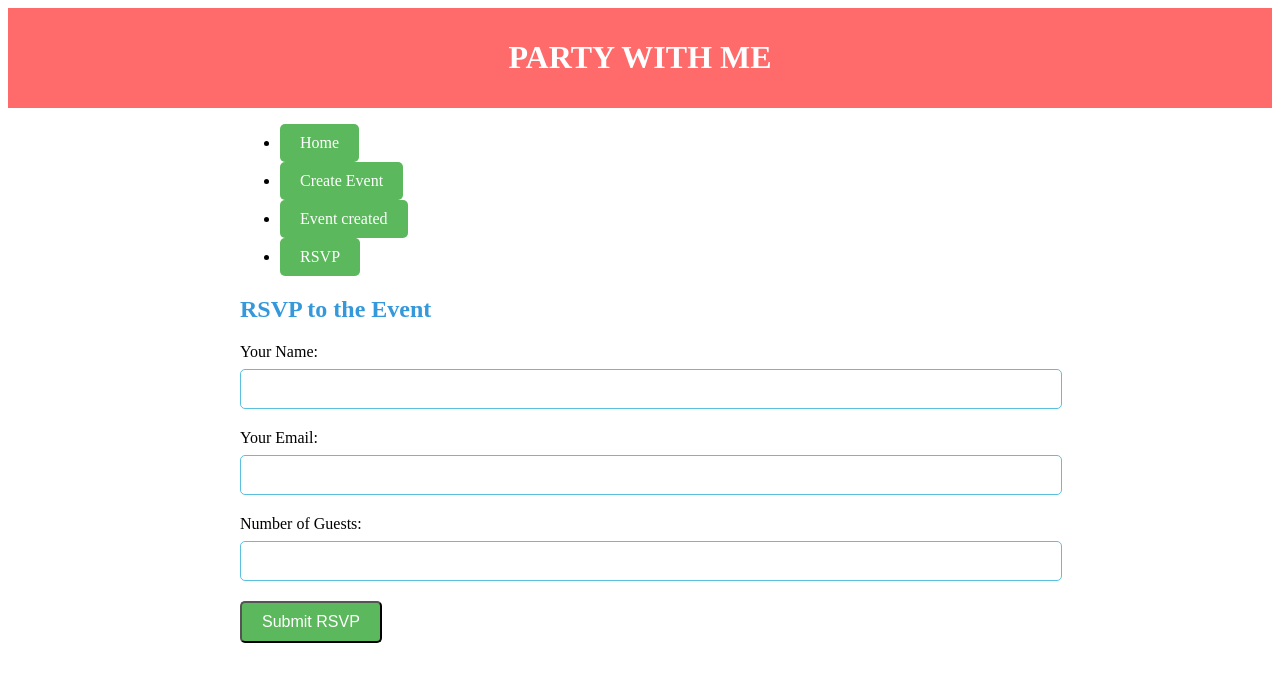
After one commit to emdinga/Party_with_me, a Flask app: template app/templates/rsvp.html in a window 1280 px wide. The commit adds this page. Shown: the top 682 px of the page. Run offline with Flask 3, Linux system fonts and the light colour scheme; the template is opened without the code that fills it, so the values that code supplies are empty.

Commit message:
party with me

```diff
--- a/app/static/js/main.js
+++ b/app/static/js/main.js
@@ -1,9 +1,8 @@
 document.addEventListener('DOMContentLoaded', function() {
   console.log('Hello from main.js!');
 
-  // Function to handle event creation form submission
   function handleEventCreationForm() {
-    const eventForm = document.getElementById('event-creation-form');
+    const eventForm = document.getElementById('create_event');
 
     if (eventForm) {
       eventForm.addEventListener('submit', function(event) {
--- a/app/static/style.css
+++ b/app/static/style.css
@@ -1,5 +1,4 @@
 """ container stylesheet """
-
 
 body {
   font-family: 'Segoe UI', Tahoma, Geneva, Verdana, sans-serif;
@@ -8,7 +7,7 @@ body {
 }
 
 .header {
-  background-color: #333;
+  background-color: #ff6b6b; /* Fun red color */
   color: #fff;
   padding: 10px;
   text-align: center;
@@ -25,14 +24,14 @@ body {
   font-size: 16px;
   text-align: center;
   text-decoration: none;
-  background-color: #007BFF;
+  background-color: #5cb85c; /* Playful green color */
   color: #fff;
   border-radius: 5px;
   cursor: pointer;
 }
 
 .btn:hover {
-  background-color: #0056b3;
+  background-color: #4cae4c; /* Darker green on hover */
 }
 
 .form-group {
@@ -45,18 +44,44 @@ body {
   margin-bottom: 8px;
 }
 
-.form-group input {
+.form-group input,
+.form-group textarea {
   width: 100%;
   padding: 10px;
   font-size: 16px;
-  border: 1px solid #ccc;
+  border: 1px solid #5bc0de; /* Light blue border */
   border-radius: 5px;
 }
 
 .form-group textarea {
-  width: 100%;
-  padding: 10px;
-  font-size: 16px;
-  border: 1px solid #ccc;
+  resize: vertical; /* Allow vertical resizing for textarea */
+}
+
+/* Additional styles for a playful touch */
+.container h2 {
+  color: #3498db; /* Blue heading color */
+}
+
+.container p {
+  color: #2ecc71; /* Light green paragraph color */
+}
+
+.event-card {
+  border: 1px solid #e74c3c; /* Red border for event cards */
   border-radius: 5px;
+  padding: 15px;
+  margin-bottom: 20px;
 }
+
+.event-card h4 {
+  color: #e74c3c;
+}
+
+.event-card a.btn {
+  background-color: #3498db;
+  color: #fff;
+}
+
+.event-card a.btn:hover {
+  background-color: #2980b9;
+}
--- a/app/templates/layout.html
+++ b/app/templates/layout.html
@@ -15,9 +15,10 @@
 
   <nav class="container">
 	  <ul>
-		  <li><a href="{{ url_for('home') }}">Home</a></li>
-		  <li><a href="{{ url_for('create_event') }}">Create Event</a></li>
-		  <li><a href="{{ url_for('event_created') }}">Event created</a></li>
+		  <li><a href="{{ url_for('home') }}" class="btn">Home</a></li>
+		  <li><a href="{{ url_for('create_event') }}" class="btn">Create Event</a></li>
+		  <li><a href="{{ url_for('event_created') }}" class="btn">Event created</a></li>
+		  <li><a href="{{ url_for('rsvp') }}" class="btn">RSVP</a></li>
 	  </ul>
   </nav>
 
--- /dev/null
+++ b/app/templates/rsvp.html
@@ -0,0 +1,31 @@
+
+{% extends 'layout.html' %}
+
+{% block content %}
+
+  <div class="container">
+    <h2>RSVP to the Event</h2>
+
+    <!-- RSVP Form -->
+    <form action="/submit_rsvp" method="post">
+      <div class="form-group">
+        <label for="name">Your Name:</label>
+        <input type="text" id="name" name="name" required>
+      </div>
+
+      <div class="form-group">
+        <label for="email">Your Email:</label>
+        <input type="email" id="email" name="email" required>
+      </div>
+
+      <div class="form-group">
+        <label for="guests">Number of Guests:</label>
+        <input type="number" id="guests" name="guests" min="1" required>
+      </div>
+
+      <button type="submit" class="btn">Submit RSVP</button>
+    </form>
+
+  </div>
+
+{% endblock %}
```
Also changed, not shown: app/__int__.py (added, +16 -0 lines), app/models.py (+3 -5 lines), app/routes.py (+31 -0 lines), index.html (+11 -4 lines).
